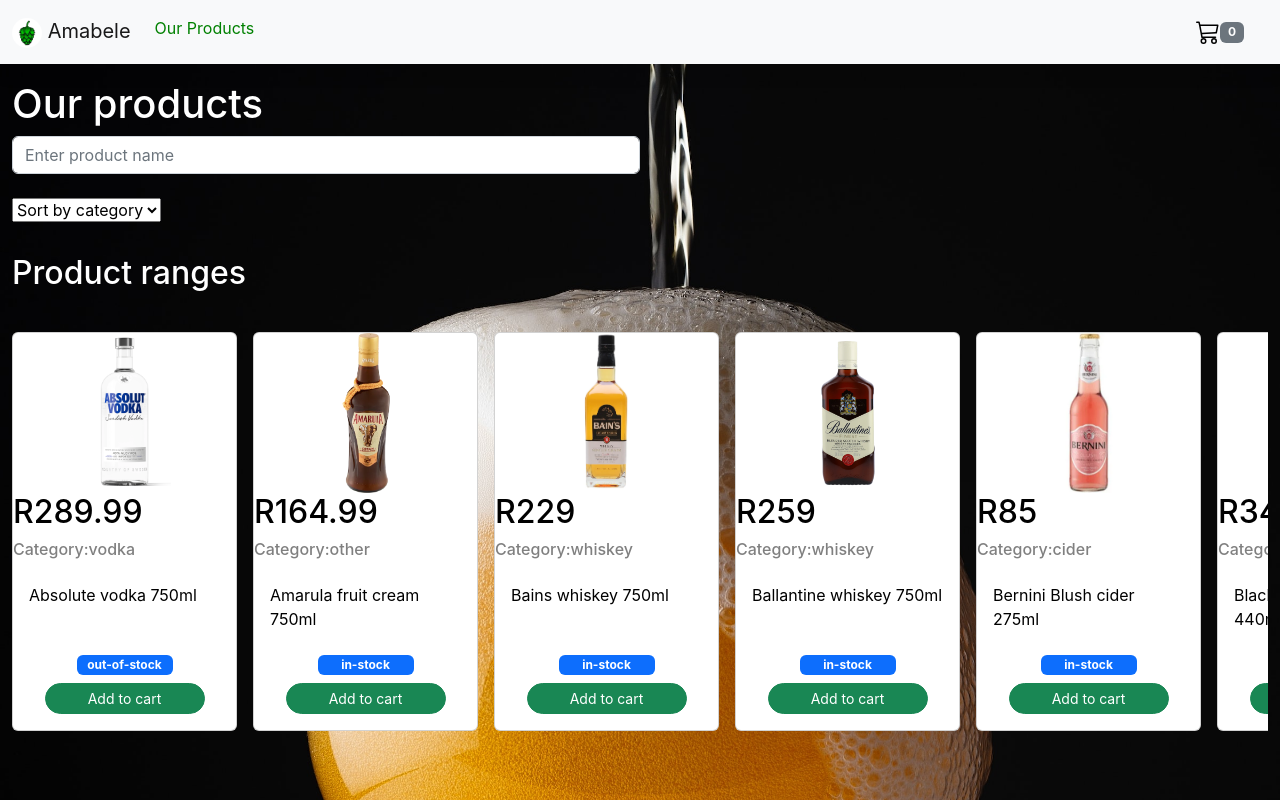
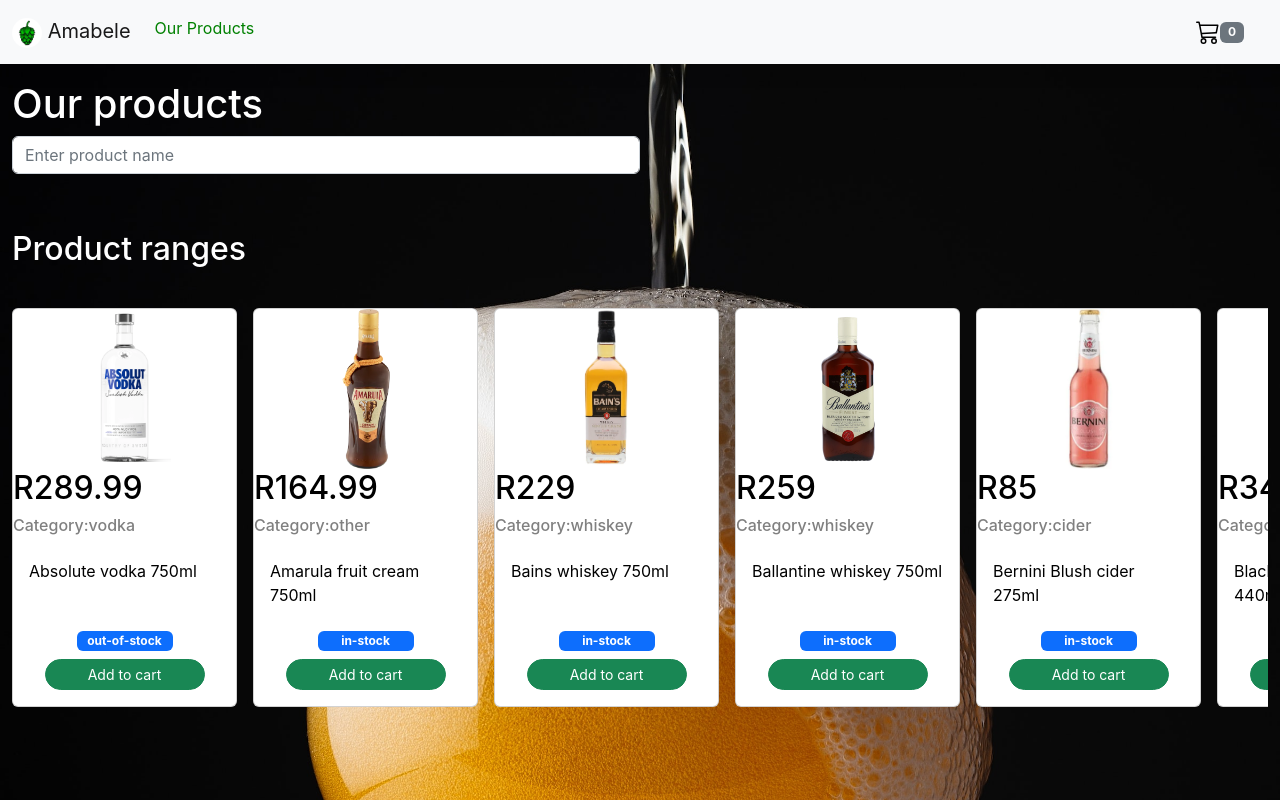
Before and after one commit to AsandahDevs/Amabele, a React (Create React App) app: page /products in a window 1280 px wide. Built offline with nearby package versions, Linux system fonts and the light colour scheme.

Commit message:
Remove select element and add conditional logic for unfound products.

```diff
--- a/src/pages/Products.js
+++ b/src/pages/Products.js
@@ -7,12 +7,15 @@
 const Products = () => {
   const { products } = data;
   const [searchTerm, setSearchTerm] = useState("");
+
   const captureProductName = (event) => {
     setSearchTerm(event.target.value);
   };
+
   const filteredProducts = products.filter((product) => {
     return product.name.toLowerCase().includes(searchTerm.toLowerCase());
   });
+
   return (
     <Container fluid>
       <h1>Our products</h1>
@@ -24,19 +27,11 @@
         onChange={captureProductName}
       />
       <br />
-      <select>
-        <option>Sort by category</option>
-        <option>Cider</option>
-        <option>Stout</option>
-        <option>Wine</option>
-        <option>Vodka</option>
-        <option>Whiskey</option>
-        <option>Other</option>
-      </select>
-      <br />
       <h2 style={{ marginTop: "2rem" }}>Product ranges</h2>
       <div className="horizontal-scroller">
-        {filteredProducts.map((product) => (
+        {filteredProducts.length === 0
+          ? "no results found"
+          : filteredProducts.map((product) => (
               <Cards
                 key={product.id}
                 image={product.image}
```
Lines whose indentation alone changed are shown as unchanged.
